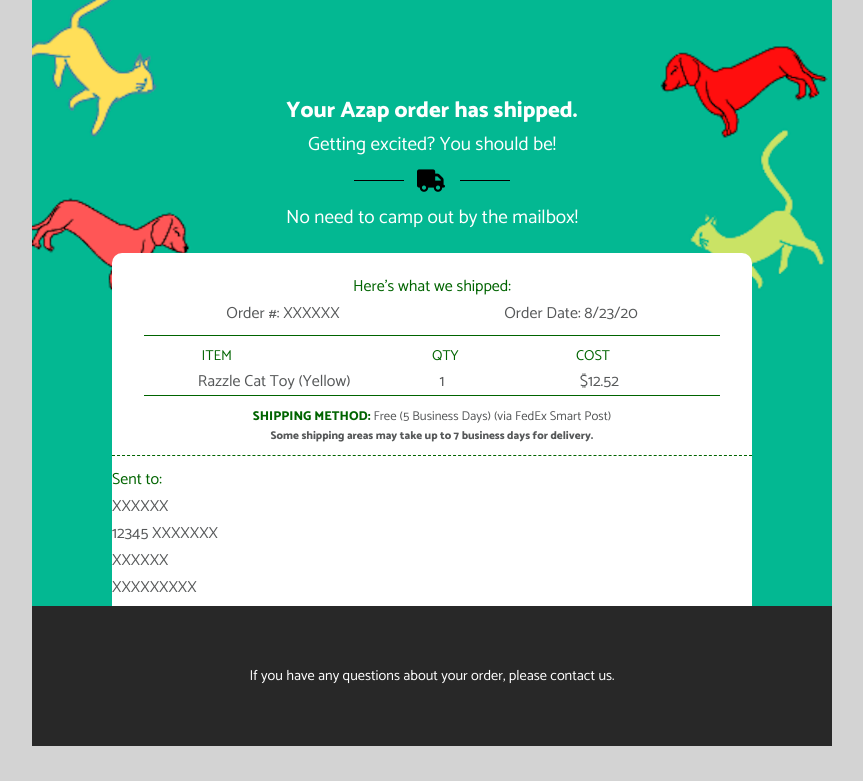
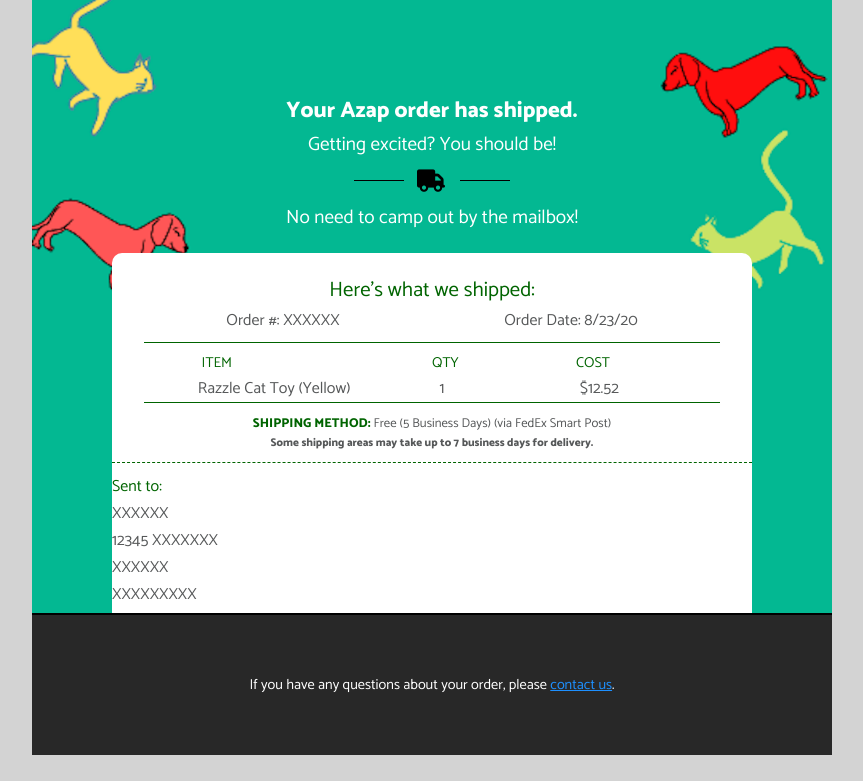
Before and after one commit to jblack186/transactional-email, a plain HTML site: page transactional-email/index.html in a window 1280 px wide. Shown: the part 104-885 px from the top of the page, without its empty margins (208-1071 px from the left). Drawn offline with Linux system fonts and the light colour scheme.

Commit message:
fixed footer

```diff
--- a/transactional-email/index.html
+++ b/transactional-email/index.html
@@ -175,6 +175,8 @@
       justify-content: center;
       color: darkgreen;
       padding-top: 20px;
+      font-size: 1.3rem;
+      font-weight: 500;
     }
 
     .order-container {
@@ -278,8 +280,9 @@
     }
 
     footer {
+      border-top: 2px solid black;
       height: 140px;
-      background-color:#282828;;
+      background-color:#282828;
       color: white;
       display: flex;
       flex-direction: column;
@@ -298,6 +301,12 @@
     .footer-text {
       margin-top: 15px;
       font-size: .8rem;
+    }
+
+    a {
+      color: dodgerblue;
+      cursor: pointer;
+      text-decoration: underline;
     }
 
     .fa-truck {
@@ -374,7 +383,7 @@
     </div>
       <footer>
         <div class="footer-content">
-          <p>If you have any questions about your order, please contact us.</p>
+          <p>If you have any questions about your order, please <a>contact us</a>.</p>
         </div>
       </footer>
   </div>
```
